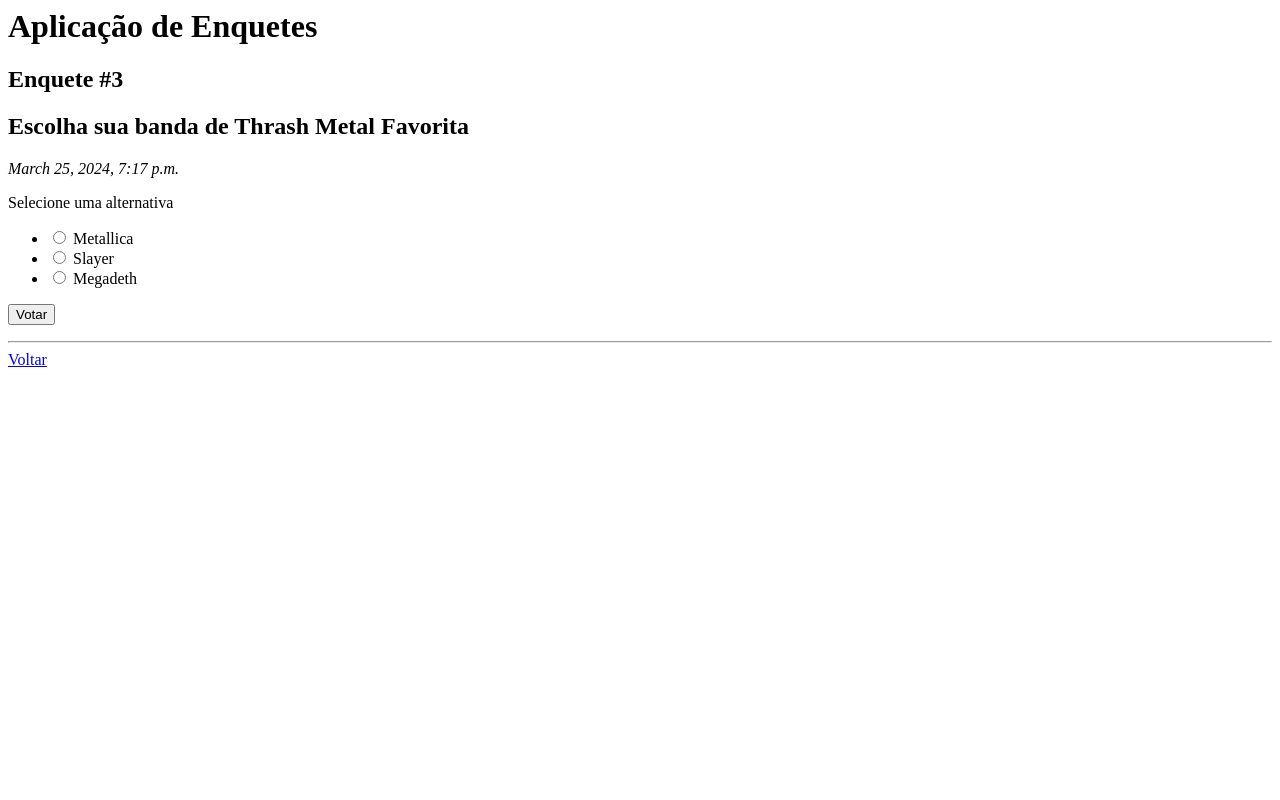
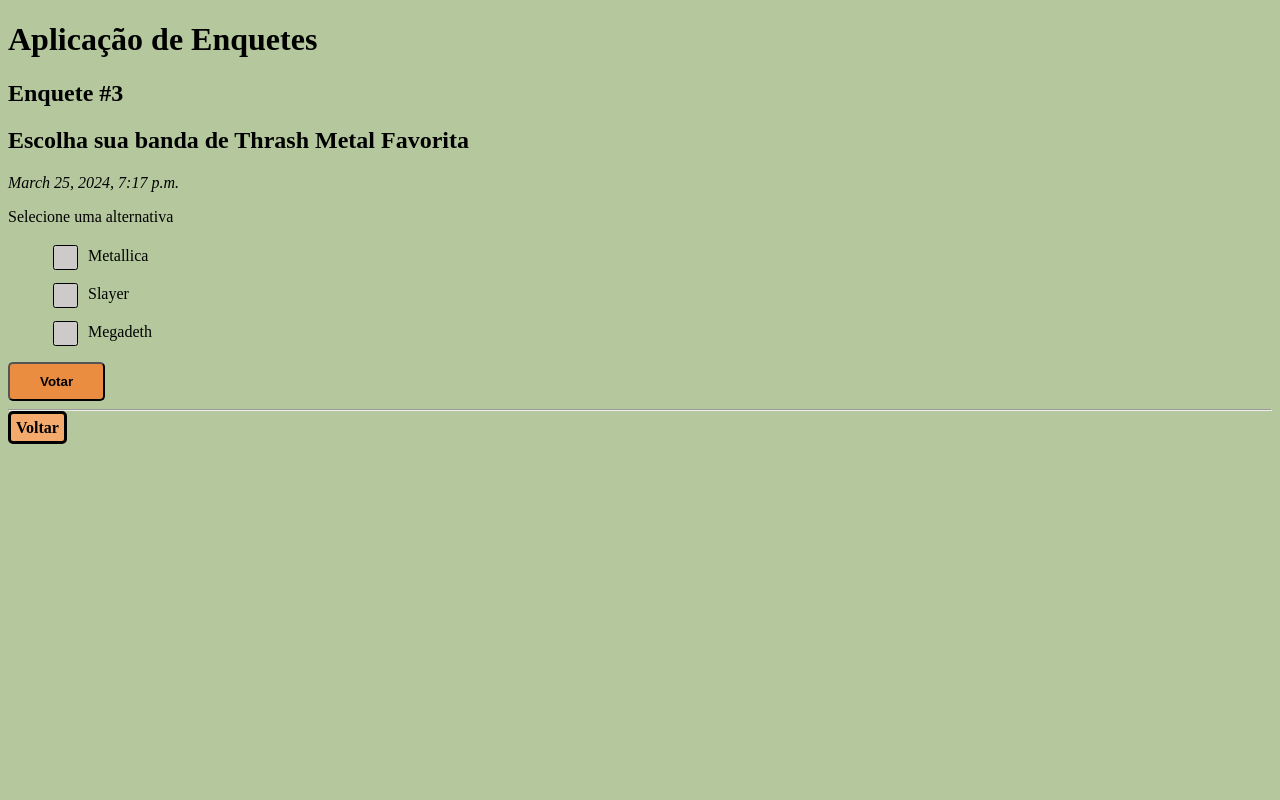
Before and after one commit to leveau10/DSWeb, a Django app: page /polls/3 in a window 1280 px wide. Run offline with Django 4.2, Linux system fonts and the light colour scheme; data comes from the database, SQL or seed files in the repository; both versions use the stored data as it was after the commit.

Commit message:
att: base html, static and css

```diff
--- /dev/null
+++ b/mysite/polls/templates/polls/base.html
@@ -0,0 +1,16 @@
+{%load static%}
+<!DOCTYPE html>
+<html lang="en">
+    <head>
+        <meta charset="UTF-8">
+        <meta name="viewport" content="width=device-width, initial-scale=1.0">
+        <head>
+            <link rel="stylesheet" href="{% static 'polls/css/style.css' %}">
+            <title>Aplicação Enquetes</title>
+        </head>
+    </head>
+    <body>
+        <h1>Aplicação de Enquetes</h1>
+        {% block content %}{% endblock %}
+    </body>
+</html>
--- a/mysite/polls/templates/polls/detail.html
+++ b/mysite/polls/templates/polls/detail.html
@@ -1,9 +1,5 @@
-<html>
-    <head>
-        <title>Aplicação Enquetes</title>
-    </head>
-    <body>
-        <h1>Aplicação de Enquetes</h1>
+{% extends "polls/base.html" %}
+{% block content %}
     <h2>Enquete #{{question.id}}</h2>
     <h2>{{question.question_text}}</h2>
     <p><i>{{question.pub_date}}</i></p>
@@ -15,7 +11,7 @@
         <ul>
         {%csrf_token%}
         {% for choice in question.choice_set.all %}
-                <li>
+            <li class="choice-item">
                 <input type="radio" name="option" value="{{choice.id}}" id="choice{{forloop.couter}}"/>
                 <label for="choice{{forloop.counter}}">
                     {{choice.choice_text}}
@@ -23,9 +19,8 @@
             </li>
         {% endfor %}
         </ul>
-        <input type="submit" value="Votar"/>
+    <input class="button" type="submit" value="Votar"/>
     </form>
     <hr>
     <a href= "{%url 'polls:index' %}">Voltar</a>
-    </body>
-</html>
+{% endblock %}
--- a/mysite/root/templates/root/index.html
+++ b/mysite/root/templates/root/index.html
@@ -1,5 +1,7 @@
+{%load static%}
 <html>
     <head>
+        <link rel="stylesheet" href="{% static 'polls/css/style.css' %}">
         <title>Disciplina DSweb 2024.1</title>
     </head>
     <body>
--- /dev/null
+++ b/mysite/static/polls/css/style.css
@@ -0,0 +1,66 @@
+a{
+    text-decoration:none;
+    background-color: rgb(245, 170, 109);
+    color: black;
+    font-weight: bold;
+    border-radius: 5px;
+    border-style: solid;
+    padding: 5px;
+}
+
+body{
+    background-color: rgb(181, 200, 157);
+}
+
+.questions-all{
+    list-style-type: none;
+}
+
+.question{
+    margin-bottom: 15px;
+}
+
+.button{
+    background-color: rgb(235, 141, 65);
+    border-radius: 5px;
+    padding: 10px 30px 10px;
+    font-weight: bold;
+    cursor: pointer;
+}
+
+.parcial{
+    margin: 0 0 30px 0;
+    font-size: 12px;
+}
+
+.choice-item {
+    display: flex;
+    align-items: center;
+    margin-bottom: 10px;
+}
+
+.choice-item input{
+    appearance: none;
+    background-color: rgb(207, 202, 202);
+    border: 1px solid rgb(0, 0, 0);
+    border-radius: 10%;
+    width: 25px;
+    height: 25px;
+    position: relative;
+    cursor: pointer;
+    /* outline: none; */
+    margin-right: 10px;
+}
+
+.choice-item input:checked::before {
+    content: '';
+    display: block;
+    width: 12px;
+    height: 12px;
+    background-color:  rgb(235, 141, 65);
+    border-radius: 50%;
+    position: absolute;
+    top: 50%;
+    left: 50%;
+    transform: translate(-50%, -50%);
+}
```
Also changed, not shown: mysite/mysite/settings.py (+6 -2 lines), mysite/polls/templates/polls/index.html (+8 -10 lines), mysite/polls/templates/polls/results.html (+3 -9 lines), mysite/db.sqlite3, mysite/polls/migrations/0002_alter_choice_votes.py (added). Lines whose indentation alone changed are shown as unchanged.
